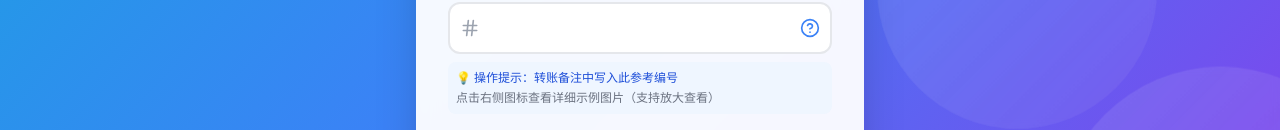
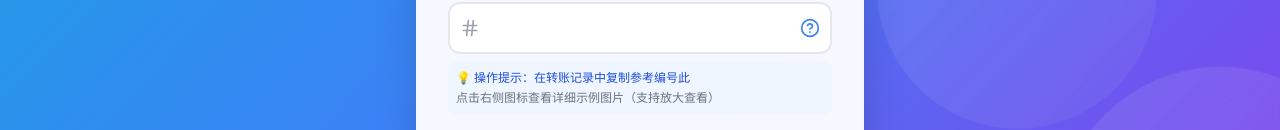
Before and after one commit to jsalessandro/aibfarm_fronted, a React (Vite) app: page /deposit in a window 1280 px wide. Shown: the part 822-952 px from the top of the page. Built offline with nearby package versions, Linux system fonts and the light colour scheme.

Commit message:
Update reference code instruction for clarity in Deposit component

```diff
--- a/src/components/Deposit.tsx
+++ b/src/components/Deposit.tsx
@@ -597,7 +597,7 @@ const Deposit: React.FC = () => {
                 </motion.button>
               </div>
               <div className="mt-2 p-2 bg-blue-50 rounded-lg">
-                <p className="text-xs text-blue-700 font-medium">💡 操作提示：转账备注中写入此参考编号</p>
+                <p className="text-xs text-blue-700 font-medium">💡 操作提示：在转账记录中复制参考编号此</p>
                 <p className="text-xs text-gray-500 mt-1">点击右侧图标查看详细示例图片（支持放大查看）</p>
               </div>
               {errors.referenceCode && (
```
